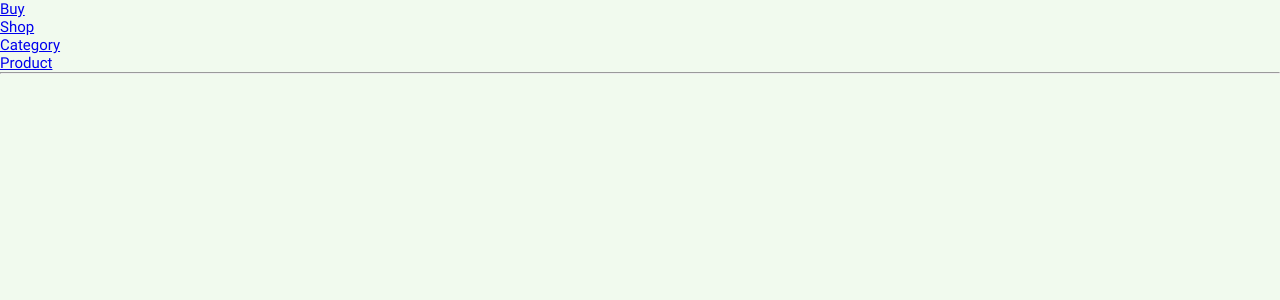
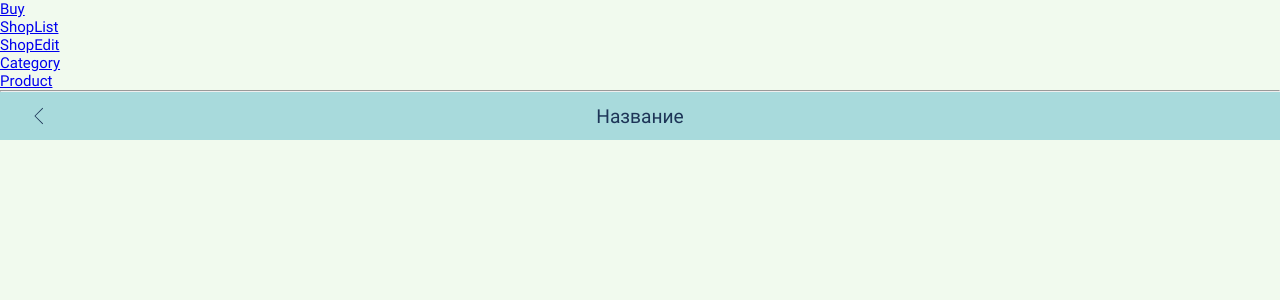
Before and after one commit to marat-curious/shopping-list, a React (Create React App) app in the folder client/: page /shop/edit in a window 1280 px wide. Shown: the top 300 px of the page. Built offline with nearby package versions, Linux system fonts and the light colour scheme.

Commit message:
conditional rendering back and add buttons in header component

```diff
--- a/client/src/components/App.js
+++ b/client/src/components/App.js
@@ -6,6 +6,7 @@ import {
 } from 'react-router-dom';
 
 import ShopList from '../containers/ShopList';
+import ShopEdit from './ShopEdit';
 import Category from './Category';
 import Product from './Product';
 import Buy from './Buy';
@@ -16,7 +17,8 @@ class App extends React.Component {
       <div>
         <ul>
           <li><Link to="/">Buy</Link></li>
-          <li><Link to="/shop">Shop</Link></li>
+          <li><Link to="/shop">ShopList</Link></li>
+          <li><Link to="/shop/edit">ShopEdit</Link></li>
           <li><Link to="/category">Category</Link></li>
           <li><Link to="/product">Product</Link></li>
         </ul>
@@ -25,6 +27,7 @@ class App extends React.Component {
 
         <Route exact path="/" component={Buy}/>
         <Route exact path="/shop" component={ShopList}/>
+        <Route path="/shop/edit" component={ShopEdit}/>
         <Route path="/category" component={Category}/>
         <Route path="/product" component={Product}/>
       </div>
--- a/client/src/components/Header.js
+++ b/client/src/components/Header.js
@@ -7,6 +7,7 @@ class Header extends React.Component {
   render() {
     return (
       <header className="header">
+        { this.props.back &&
           <a
             href="#"
             className="header__icon header__icon_left"
@@ -16,7 +17,9 @@ class Header extends React.Component {
               alt="Назад"
             />
           </a>
+        }
         <h1 className="header_title">{ this.props.title }</h1>
+        { this.props.add &&
           <a
             href="#"
             className="header__icon header__icon_right"
@@ -26,6 +29,7 @@ class Header extends React.Component {
               alt="Добавить"
             />
           </a>
+        }
       </header>
     );
   }
--- a/client/src/components/ShopEdit.js
+++ b/client/src/components/ShopEdit.js
@@ -1,10 +1,14 @@
 import React from 'react';
+import Header from './Header';
 
 class ShopEdit extends React.Component {
   render() {
     return (
       <div className="page">
-        <Header title="Название" />
+        <Header
+          title="Название"
+          back
+        />
       </div>
     );
   }
--- a/client/src/components/ShopList.js
+++ b/client/src/components/ShopList.js
@@ -29,7 +29,11 @@ class ShopList extends React.Component {
   render() {
     return (
       <div className="page">
-        <Header title="Название" />
+        <Header
+          title="Название"
+          back
+          add
+        />
         <div className="list">
           <ShopItem items={this.props.list} />
         </div>
```
Lines whose indentation alone changed are shown as unchanged.
